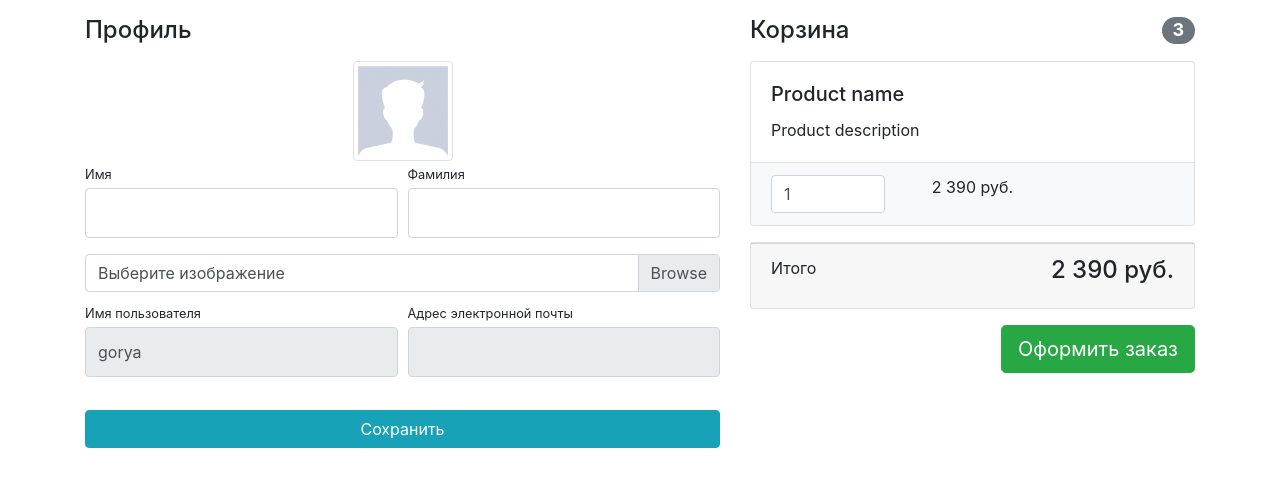
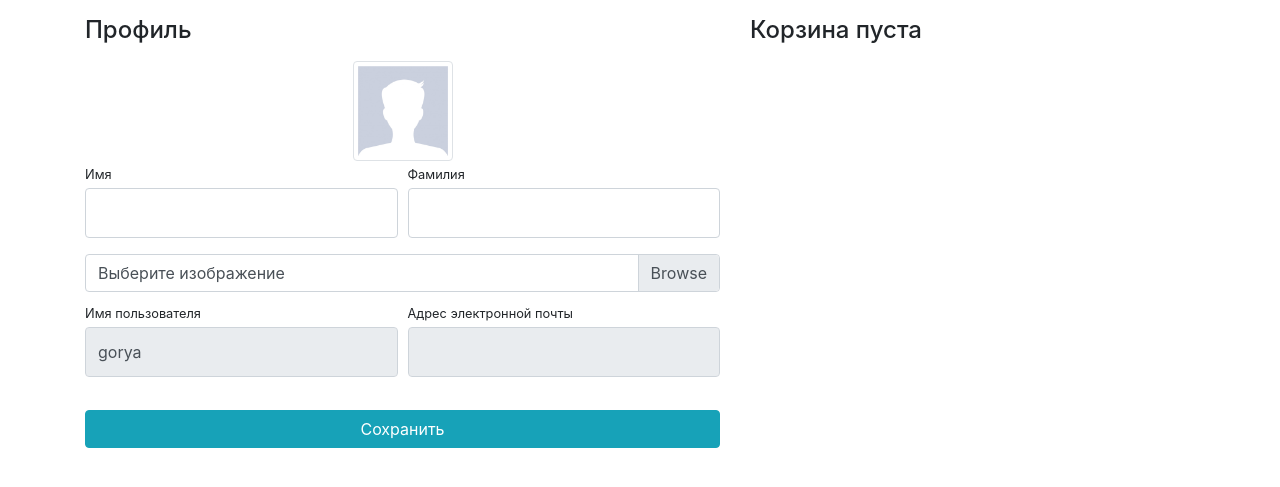
Before and after one commit to EvgeniyGoryachkin/site-store-practice, a Django app: page /users/profile/ in a window 1280 px wide. Shown: the part 56-543 px from the top of the page. Run offline with Django 3.2, Linux system fonts and the light colour scheme; a user stored in the database is signed in; data comes from the database, SQL or seed files in the repository; both versions use the stored data as it was after the commit; some libraries are stand-ins or nearby versions.

Commit message:
basket functions

```diff
--- /dev/null
+++ b/store/products/templates/products/baskets.html
@@ -0,0 +1,42 @@
+{% if baskets %}
+    <h4 class="mt-3 mb-3 d-flex justify-content-between align-items-center mb-3">
+                Корзина <span class="badge badge-secondary badge-pill">{{ total_quantity }}</span>
+            </h4>
+    {% for basket in baskets %}
+    <div class="card mb-3">
+                <div class="card-body">
+                    <h5 class="card-title">{{ basket.product.name }}</h5>
+                    <p class="card-text">{{ basket.product.description }}</p>
+                </div>
+                <ul class="list-group list-group-flush">
+                    <li class="list-group-item bg-light">
+                        <div class="row text-center">
+                            <div class="col-lg-4">
+                                <input name="basketID" type="number" class="form-control"
+                                       value="{{ basket.quantity }}" min="0">
+                            </div>
+                            <div class="col-lg-4">{{ basket.sum }}</div>
+                            <div class="col-lg-4">
+                                <a href="{% url 'products:basket_remove' basket.id %}">
+                                    <i class="fas fa-trash"></i>
+                                </a>
+                            </div>
+                        </div>
+                    </li>
+                </ul>
+            </div>
+    {% endfor %}
+    <div class="card mb-3">
+                <div class="card-footer">
+                    <p class="float-left">Итого</p>
+                    <h4 class="float-right">{{ total_sum }}</h4>
+                </div>
+            </div>
+    <a class="btn btn-success btn-lg float-right" href="../orders/order-create.html">
+                Оформить заказ
+            </a>
+{% else %}
+    <h4 class="mt-3 mb-3 d-flex justify-content-between align-items-center mb-3">
+                Корзина пуста
+            </h4>
+{% endif %}
--- a/store/products/templates/products/products.html
+++ b/store/products/templates/products/products.html
@@ -68,7 +68,7 @@
                             <p class="card-text">{{ product.description }}</p>
                         </div>
                         <div class="card-footer text-center">
-                            <button type="button" class="btn btn-outline-success">Отправить в корзину</button>
+                            <a class="btn btn-outline-success" href="{% url 'products:basket_add' product.id %}">Отправить в корзину</a>
                         </div>
                     </div>
                 </div>
--- a/store/products/urls.py
+++ b/store/products/urls.py
@@ -1,7 +1,9 @@
 from django.urls import path
-from products.views import products
+from products.views import products, basket_add, basket_remove
 
 app_name = 'products'
 urlpatterns = [
-    path('', products, name='index')
+    path('', products, name='index'),
+    path('baskets/add/<int:product_id>/', basket_add, name='basket_add'),
+    path('baskets/remove/<int:basket_id>/', basket_remove, name='basket_remove'),
 ]
--- a/store/store/settings.py
+++ b/store/store/settings.py
@@ -129,3 +129,4 @@ MEDIA_ROOT = BASE_DIR / 'media'
 DEFAULT_AUTO_FIELD = 'django.db.models.BigAutoField'
 #users
 AUTH_USER_MODEL = 'users.User'
+LOGIN_URL = '/users/login/'
--- a/store/users/templates/users/profile.html
+++ b/store/users/templates/users/profile.html
@@ -61,40 +61,7 @@
             </form>
         </div>
         <div class="col-lg-5">
-            <h4 class="mt-3 mb-3 d-flex justify-content-between align-items-center mb-3">
-                Корзина <span class="badge badge-secondary badge-pill">3</span>
-            </h4>
-            <div class="card mb-3">
-                <div class="card-body">
-                    <h5 class="card-title">Product name</h5>
-                    <p class="card-text">Product description</p>
-                </div>
-                <ul class="list-group list-group-flush">
-                    <li class="list-group-item bg-light">
-                        <div class="row text-center">
-                            <div class="col-lg-4">
-                                <input name="basketID" type="number" class="form-control"
-                                       value="1" min="0">
-                            </div>
-                            <div class="col-lg-4">2 390 руб.</div>
-                            <div class="col-lg-4">
-                                <a href="#">
-                                    <i class="fas fa-trash"></i>
-                                </a>
-                            </div>
-                        </div>
-                    </li>
-                </ul>
-            </div>
-            <div class="card mb-3">
-                <div class="card-footer">
-                    <p class="float-left">Итого</p>
-                    <h4 class="float-right">2 390 руб.</h4>
-                </div>
-            </div>
-            <a class="btn btn-success btn-lg float-right" href="../orders/order-create.html">
-                Оформить заказ
-            </a>
+            {% include 'products/baskets.html' %}
         </div>
     </div>
 </div>
--- a/store/users/views.py
+++ b/store/users/views.py
@@ -3,7 +3,8 @@ from users.models import User
 from users.forms import UserLoginForm, UserRegistrationForm, UserProfileForm
 from django.contrib import auth, messages
 from django.urls import reverse
-
+from products.models import Basket
+from django.contrib.auth.decorators import login_required
 def login(request):
     if request.method == 'POST':
         form = UserLoginForm(data=request.POST)
@@ -31,6 +32,8 @@ def register(request):
     context = {'form': form}
     return render(request, 'users/register.html', context)
 # Create your views here.
+
+@login_required
 def profile(request):
     if request.method == 'POST':
         form = UserProfileForm(instance=request.user, data=request.POST, files=request.FILES)
@@ -40,7 +43,20 @@ def profile(request):
         else: print(form.errors)
     else:
         form = UserProfileForm(instance=request.user)
-    context = {'title': 'Store - Профиль', 'form': form}
+
+    baskets = Basket.objects.filter(user=request.user)
+    total_sum = 0
+    total_quantity = 0
+    for basket in baskets:
+        total_sum = total_sum + basket.sum()
+        total_quantity += basket.quantity
+    context = {
+        'title': 'Store - Профиль',
+        'form': form,
+        'baskets': Basket.objects.filter(user=request.user),
+        'total_sum': total_sum,
+        'total_quantity': total_quantity,
+    }
     return render(request, 'users/profile.html', context)
 def logout(request):
     auth.logout(request)
```
Also changed, not shown: store/products/models.py (+14 -0 lines), store/products/views.py (+21 -3 lines), store/db.sqlite3, store/products/migrations/0003_basket.py (added).
